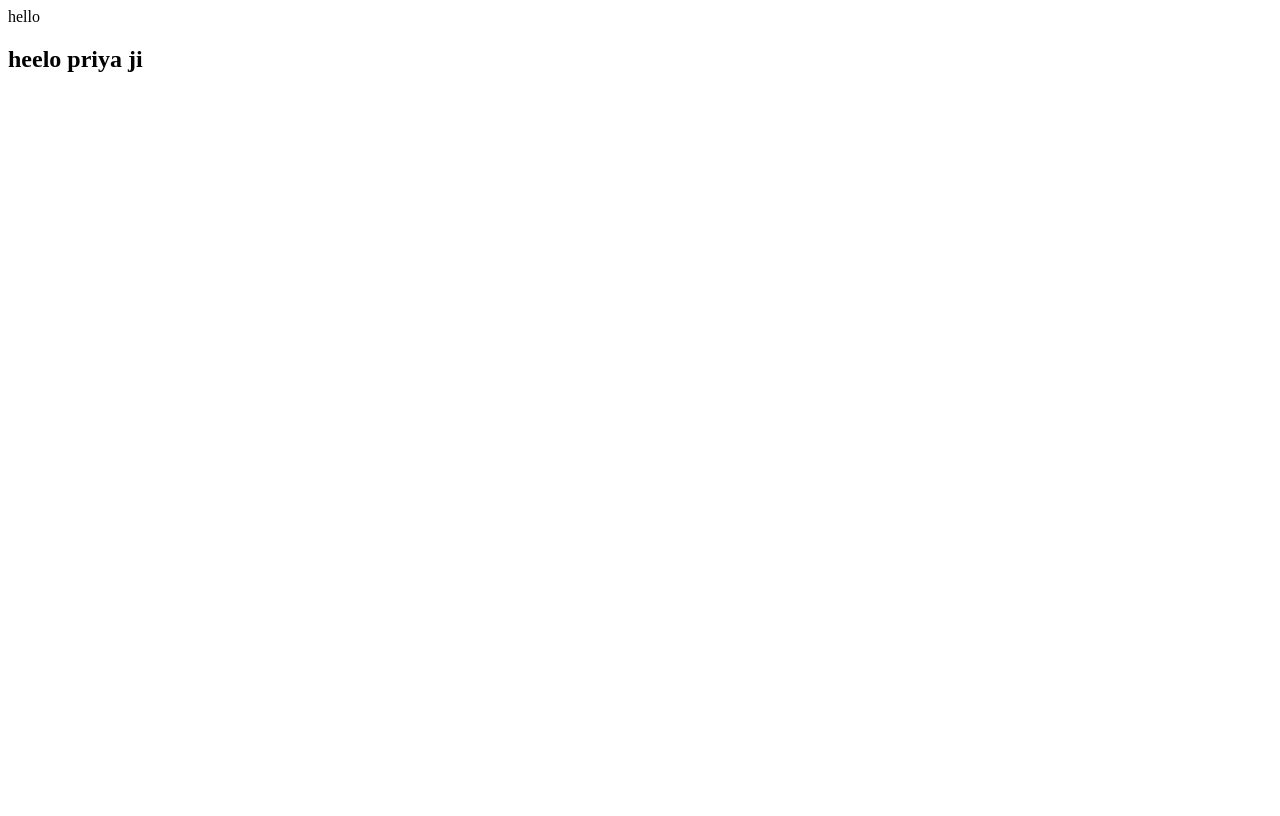
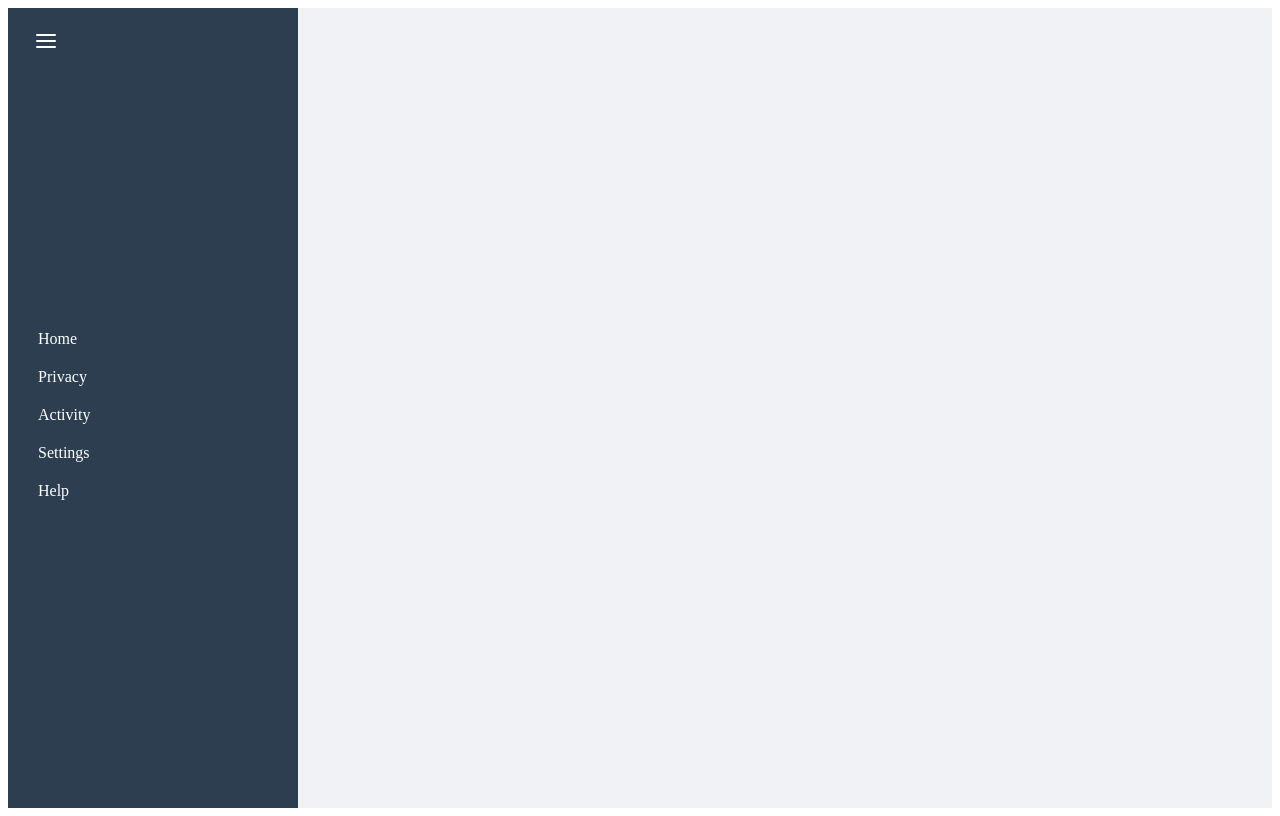
Before and after one commit to priyashukla622/AI-Chat-Projects, a React (Vite) app: page / in a window 1280 px wide. Built offline with nearby package versions, Linux system fonts and the light colour scheme.

Commit message:
built a side-bar

```diff
--- a/package.json
+++ b/package.json
@@ -11,7 +11,8 @@
   },
   "dependencies": {
     "react": "^19.0.0",
-    "react-dom": "^19.0.0"
+    "react-dom": "^19.0.0",
+    "react-icons": "^5.5.0"
   },
   "devDependencies": {
     "@eslint/js": "^9.21.0",
--- a/src/App.jsx
+++ b/src/App.jsx
@@ -1,10 +1,26 @@
-function App(){
+// import React from "react";
+// import Uipage from './Components/UiPage'
+// function App(){
+//   return (
+//     <>
+
+//      <Uipage/>
+//     </>
+
+//   )
+
+// }
+// export default App;
+
+import React from "react";
+import UiPage from "./Components/UiPage";
+
+function App() {
   return (
     <div>
-      <hi>hello</hi>
-      <h2>heelo priya ji</h2>
+      <UiPage />
     </div>
-  )
+  );
+}
 
-}
 export default App;
--- /dev/null
+++ b/src/Components/UiPage.jsx
@@ -0,0 +1,26 @@
+import React from "react";
+import { FiSend, FiMic, FiMenu, FiUser } from "react-icons/fi";
+import "./UiPage.css";
+
+function UiPage() {
+  return (
+    <div className="chat-container">
+      {/* Sidebar */}
+      <aside className="sidebar">
+        <button className="menu-btn">
+
+          <FiMenu />
+        </button>
+        <ul>
+          <li>Home</li>
+          <li>Privacy</li>
+          <li>Activity</li>
+          <li>Settings</li>
+          <li>Help</li>
+        </ul>
+      </aside>
+    </div>
+  );
+}
+
+export default UiPage;
--- /dev/null
+++ b/src/Components/Uipage.css
@@ -0,0 +1,42 @@
+/* Full Page Chat Container */
+.chat-container {
+    display: flex;
+    height: 100vh;
+    width: 100%;
+    background: #f0f2f5;
+  }
+
+  /* Sidebar */
+  .sidebar {
+    width: 250px;
+    background: #2c3e50;
+    color: white;
+    display: flex;
+    flex-direction: column;
+    padding: 20px;
+    transition: 0.3s ease;
+  }
+
+  .sidebar button {
+    text-align: left;
+    background: none;
+    border: none;
+    color: white;
+    font-size: 24px;
+    cursor: pointer;
+  }
+
+  .sidebar ul {
+    list-style: none;
+    padding: 10px;
+    margin-top: 250px;
+  }
+
+  .sidebar ul li {
+    padding: 10px 0;
+    cursor: pointer;
+  }
+
+  .sidebar ul li:hover {
+    color: #0deda6;
+  }
```
Also changed, not shown: 1 other file (tests, documents, lock files or other folders).
